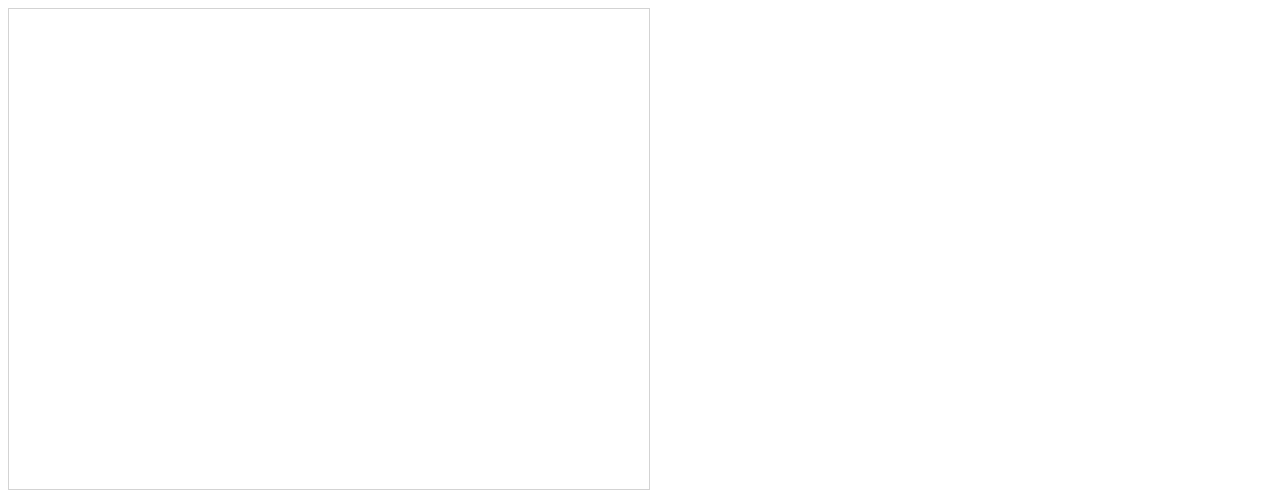
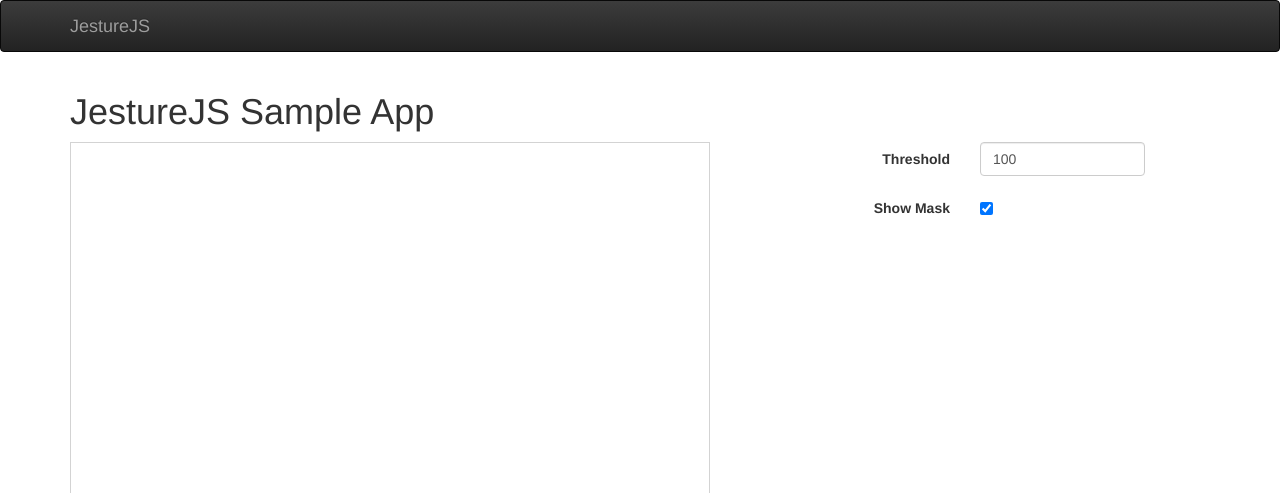
Before and after one commit to caplin/JestureJS, a plain HTML site: page index.html in a window 1280 px wide. Shown: the top 493 px of the page. Drawn offline with nearby package versions, Linux system fonts and the light colour scheme.

Commit message:
Updated the sample webpage to allow configuration of threshold and showmask

```diff
--- a/index.html
+++ b/index.html
@@ -1,14 +1,89 @@
-<link type="text/css" rel="stylesheet" href="jesture.css" />
-<video class="cameraCanvas" autoplay="autoplay" id="vid"></video>
-<canvas id="canvas" class="cameraCanvas" width="640" height="480"></canvas><br>
+<html>
+<head>
+    <title>JestureJS Sample</title>
+    <meta name="viewport" content="width=device-width, initial-scale=1.0">
 
-<script type="text/javascript" src="jesture.js"></script>
+    <link rel="stylesheet" href="http://netdna.bootstrapcdn.com/bootstrap/3.0.0/css/bootstrap.min.css">
+    <link rel="stylesheet" href="http://netdna.bootstrapcdn.com/bootstrap/3.0.0/css/bootstrap-theme.min.css">
+    <script src="http://netdna.bootstrapcdn.com/bootstrap/3.0.0/js/bootstrap.min.js"></script>
+    <link type="text/css" rel="stylesheet" href="jesture.css"/>
+    <script type="text/javascript" src="jesture.js"></script>
+    <script src="//code.jquery.com/jquery.js"></script>
+</head>
 <script type="text/javascript">
-    var jesture = new Jesture("vid","canvas",
-            {
-                onLeft:function(){console.log("left")},
-                onRight:function(){console.log("right")},
-                onUp:function(){console.log("up")},
-                onDown:function(){console.log("down")}
-            });
+    $(document).ready(function () {
+
+        var jesture = new Jesture("vid", "canvas",
+                {
+                    onLeft: function () {
+                        console.log("left")
+                    },
+                    onRight: function () {
+                        console.log("right")
+                    },
+                    onUp: function () {
+                        console.log("up")
+                    },
+                    onDown: function () {
+                        console.log("down")
+                    }
+                });
+
+        $("#inputThreshold").change(function () {
+            jesture.THRESHOLD = $("#inputThreshold").val();
+        });
+
+        $("#inputShowMask").change(function () {
+            jesture.SHOW_MASK = $("#inputShowMask").is(":checked");
+        });
+    });
 </script>
+
+
+<body>
+
+<div class="navbar navbar-inverse">
+    <div class="container">
+        <div class="navbar-header">
+            <a class="navbar-brand" href="https://github.com/caplin/JestureJS">JestureJS</a>
+        </div>
+    </div>
+</div>
+
+<div class="container">
+
+    <h1>JestureJS Sample App</h1>
+
+    <div class="row">
+        <div class="col-md-8">
+            <video class="cameraCanvas" autoplay="autoplay" id="vid"></video>
+            <canvas id="canvas" class="cameraCanvas" width="640" height="480"></canvas>
+        </div>
+        <div class="col-md-4">
+            <form class="form-horizontal" role="form">
+                <div class="form-group">
+                    <label for="inputThreshold" class="col-lg-4 control-label">Threshold</label>
+
+                    <div class="col-lg-6">
+                        <input type="number" class="form-control" id="inputThreshold" placeholder="Threshold"
+                               value="100">
+                    </div>
+                </div>
+                <div class="form-group">
+                    <label for="inputShowMask" class="col-lg-4 control-label">Show Mask</label>
+
+                    <div class="col-lg-6">
+                        <div class="checkbox">
+                            <label>
+                                <input type="checkbox" id="inputShowMask" checked="checked"/>
+                            </label>
+                        </div>
+                    </div>
+                </div>
+            </form>
+
+        </div>
+    </div>
+</div>
+</body>
+</html>
```
